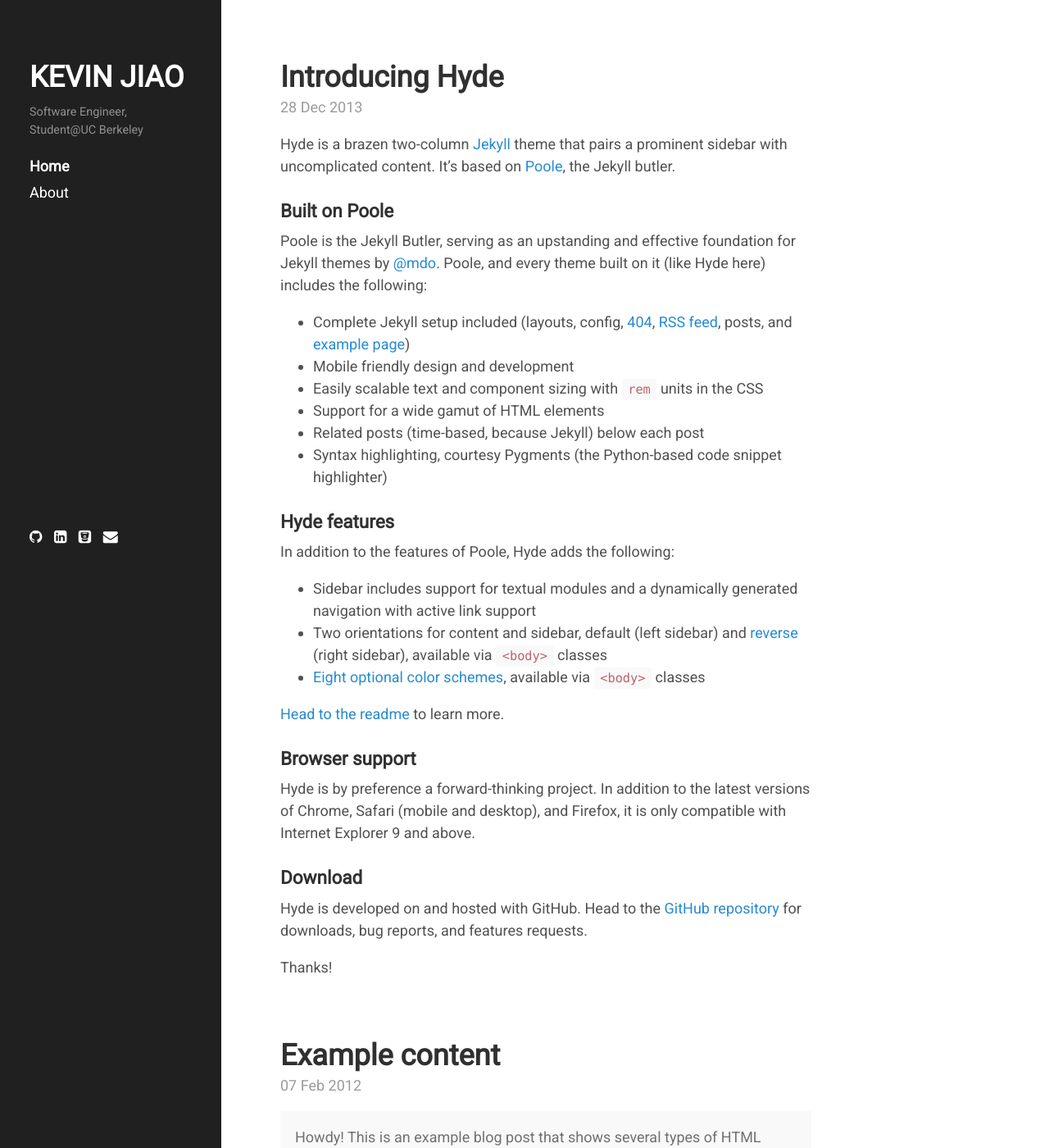
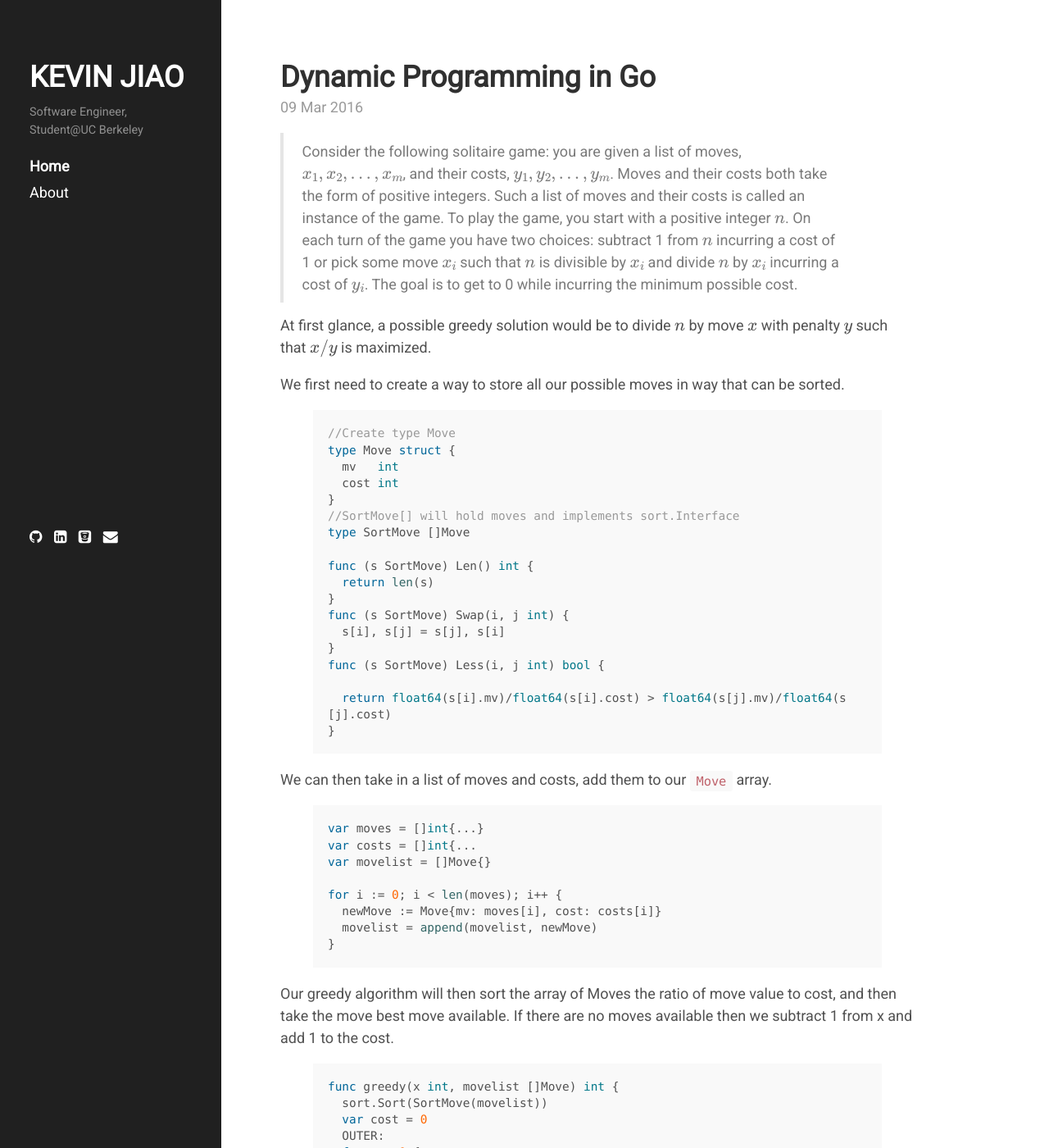
Before and after one commit to KevinJiao/kevinjiao.github.io, a Jekyll site: the page built from index.html, in a window 1280 px wide and 1400 px high. Shown: the whole window at 82% size. Built offline with Jekyll 4.4.1, drawn with Linux system fonts in a browser that asks for light colours; nearby versions of some CDN libraries; Markdown is read by kramdown in place of the engine named in the settings; formulas are drawn with MathJax 3; the list of posts is cut into pages by our own code; some of the changed text lies outside the part shown.

Commit message:
Add dynamic programming in go post

```diff
--- a/_config.yml
+++ b/_config.yml
@@ -1,5 +1,5 @@
 # Dependencies
-markdown:         redcarpet
+markdown:         kramdown
 gems:             [jekyll-paginate]
 
 # Permalinks
--- a/_includes/head.html
+++ b/_includes/head.html
@@ -13,7 +13,10 @@
       {{ page.title }} &middot; {{ site.title }}
     {% endif %}
   </title>
-
+  <!-- JS -->
+  <script type="text/javascript" async
+    src="https://cdn.mathjax.org/mathjax/latest/MathJax.js?config=TeX-MML-AM_CHTML">
+  </script>
   <!-- CSS -->
   <link rel="stylesheet" href="/public/css/poole.css">
   <link rel="stylesheet" href="/public/css/syntax.css">
--- /dev/null
+++ b/_posts/2016-03-09-dynamic-programming-in-go.md
@@ -0,0 +1,108 @@
+---
+layout: post
+title: Dynamic Programming in Go
+---
+>Consider the following solitaire game: you are given a list of moves,$$ x_1, x_2, \dots, x_m $$, and their costs, $$y_1, y_2, \ldots, y_m$$.
+>Moves and their costs both take the form of positive integers.
+>Such a list of moves and their costs is called an instance of the game.
+>To play the game, you start with a positive integer $$n$$.
+>On each turn of the game you have two choices: subtract 1 from $$n$$ incurring a cost of 1 or pick some move $$x_i$$ such that $$n$$ is divisible by $$x_i$$ and divide $$n$$ by $$x_i$$ incurring a cost of $$y_i$$.
+>The goal is to get to 0 while incurring the minimum possible cost.
+
+At first glance, a possible greedy solution would be to divide $$n$$ by move $$x$$ with penalty $$y$$ such that $$x/y$$ is maximized.
+
+We first need to create a way to store all our possible moves in way that can be sorted.
+
+{%highlight go %}
+//Create type Move
+type Move struct {
+  mv   int
+  cost int
+}
+//SortMove[] will hold moves and implements sort.Interface
+type SortMove []Move
+
+func (s SortMove) Len() int {
+  return len(s)
+}
+func (s SortMove) Swap(i, j int) {
+  s[i], s[j] = s[j], s[i]
+}
+func (s SortMove) Less(i, j int) bool {
+
+  return float64(s[i].mv)/float64(s[i].cost) > float64(s[j].mv)/float64(s[j].cost)
+}
+{% endhighlight %}
+
+We can then take in a list of moves and costs, add them to our `Move` array.
+
+{%highlight go %}
+var moves = []int{...}
+var costs = []int{...
+var movelist = []Move{}
+
+for i := 0; i < len(moves); i++ {
+  newMove := Move{mv: moves[i], cost: costs[i]}
+  movelist = append(movelist, newMove)
+}
+{% endhighlight %}
+
+Our greedy algorithm will then sort the array of Moves the ratio of move value to cost, and then take the move best move available.
+If there are no moves available then we subtract 1 from x and add 1 to the cost.
+
+{%highlight go %}
+func greedy(x int, movelist []Move) int {
+  sort.Sort(SortMove(movelist))
+  var cost = 0
+  OUTER:
+  for x > 0 {
+    for index, move := range movelist {
+      if math.Mod(float64(x), float64(move.mv)) == 0 {
+        x = x / move.mv
+        cost = cost + move.cost
+        continue OUTER
+      }
+    }
+    x = x - 1
+    cost = cost + 1
+  }
+  return cost
+}
+{% endhighlight %}
+
+However, this solution does not always give us the correct answer.
+For example, for moves $$3,1$$ and penalties $$2,1$$, the greedy solution will return 11, while an optimal solution would return 10.
+
+To find the optimal solution for all cases, we turn to the idea of dynamic programming.
+Dynamic programming involves breaking the problem into smaller subproblems, and using the solutions to the subproblems to craft a solution to the whole problem.
+
+Notice for each move $$x_1 \dots x_m$$ we can take from $$n$$, we get an intermediate value $$j_i = n_i/x_i$$.
+If we could get the optimal cost $$opt(j_i)$$ for any $$j_i$$, then the optimal cost for $$x$$ would be:
+
+$$min\{ y_i + opt(j_i): j_i=n_i/x_i\}$$
+
+In other words, the optimal cost for $$n$$ is the minimum of the optimal costs of all the intermediate values plus the cost to get to the intermediate values.
+To keep track of the intermediate solutions we can create a dictionary that maps from intermediate values of $$n$$ to their optimal solutions, starting at 0 = 0
+
+{%highlight go %}
+
+
+func optimal(x int, movelist []Move) int {
+  var m = make(map[int]int) //Our map of n to its optimal solution
+  m[0] = 0                  //Our base case
+
+  for i := 1; i < x; i++ {
+  var min = Math.MaxInt32
+    for _, move := range movelist {
+      if math.Mod(float64(x), float64(move.mv)) == 0 {
+        imm = x / move.mv
+        if m[imm]+move.cost < min {
+          min = m[imm] + move.cost
+        }
+      m[x] = min
+      }
+      return m[x]
+    }
+  }
+}
+{% endhighlight %}
--- a/public/css/hyde.css
+++ b/public/css/hyde.css
@@ -139,7 +139,7 @@ a.sidebar-nav-item:focus {
 @media (min-width: 30em) {
   .content {
     margin-left: 18rem; /* Distance between sidebar and content */
-    margin-right: 4rem;
+    margin-right: 2rem;
   }
 }
 
--- a/public/css/poole.css
+++ b/public/css/poole.css
@@ -287,7 +287,7 @@ tbody tr:nth-child(odd) th {
  */
 
 .container {
-  max-width: 38rem;
+  max-width: 45rem;
   padding-left:  1rem;
   padding-right: 1rem;
   margin-left:  auto;
```
